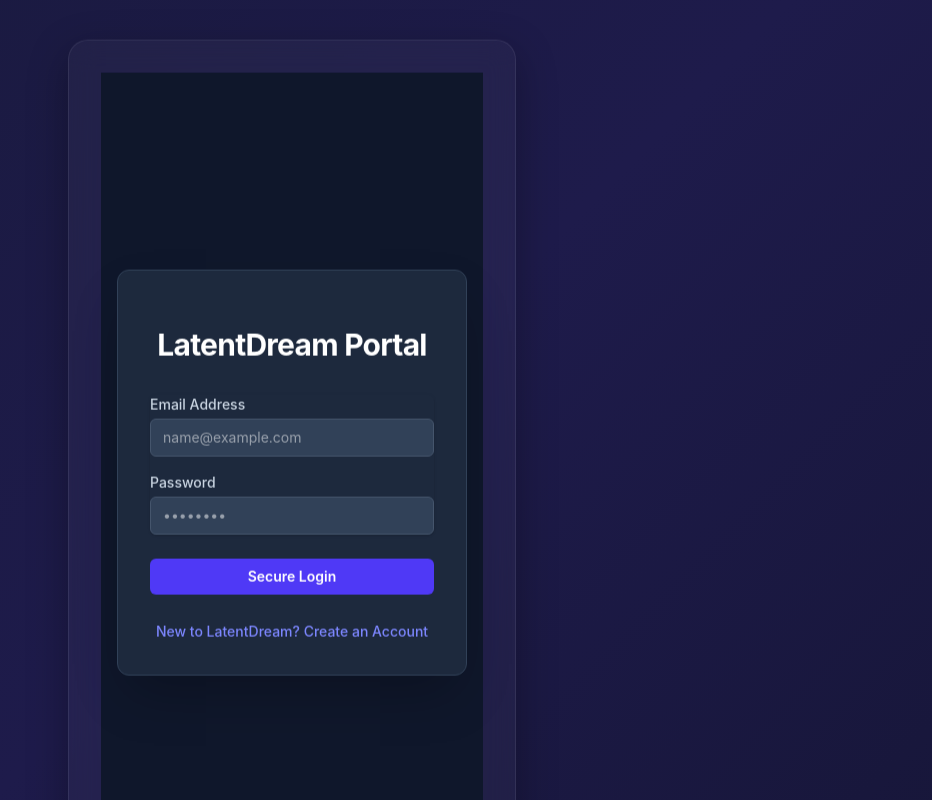
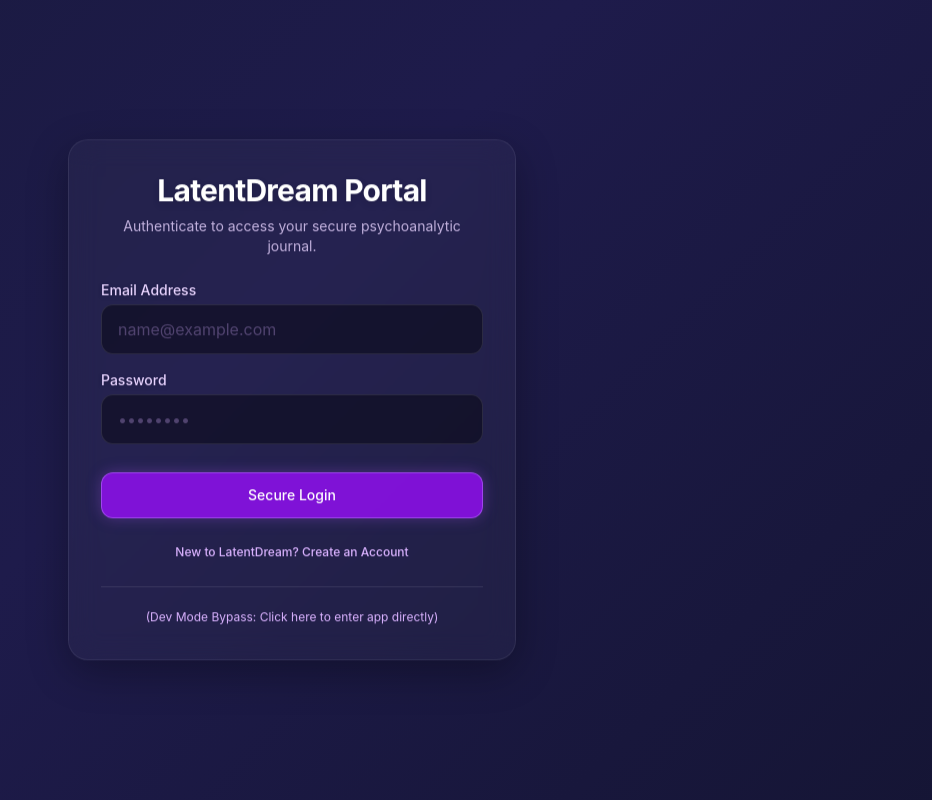
Before and after one commit to martinrosalind-byte/LatentDream, a React (Vite) app in the folder latentdream_frontend/: page / in a window 1280 px wide. Shown: the top 800 px of the page, without its empty margins (348-1280 px from the left). Built offline with nearby package versions, Linux system fonts and the light colour scheme; no server answers.

Commit message:
style: implement glassmorphic UI for authentication portal and patch Firebase routing callback

```diff
--- a/latentdream_frontend/src/components/Login.jsx
+++ b/latentdream_frontend/src/components/Login.jsx
@@ -5,13 +5,19 @@
  * interface between session validation frameworks (FR-001) and credential registration
  * pipelines (FR-002), executing non-blocking asynchronous handshakes with the
  * underlying Firebase Identity Provider architecture.
+ *
+ * Technical & UI Design Considerations:
+ * - Implements asynchronous try/catch blocks for resilient network error handling.
+ * - Integrates with parent Glassmorphic UI wrappers, utilizing translucent input
+ * surfaces and luminous interaction states to maintain immersive aesthetics.
+ * - Triggers state-lifting callbacks upon successful cryptographic token validation.
  */
 
 import React, { useState } from 'react';
 import { signInWithEmailAndPassword, createUserWithEmailAndPassword } from 'firebase/auth';
 import { auth } from '../firebase';
 
-const Login = () => {
+const Login = ({ onLoginSuccess }) => {
   // Encapsulates transactional state hooks for interface tracking
   const [isSignUp, setIsSignUp] = useState(false);
   const [email, setEmail] = useState('');
@@ -33,12 +39,13 @@
       if (isSignUp) {
         // Dispatches network payload to establish a novel user identity record (FR-001)
         await createUserWithEmailAndPassword(auth, email, password);
-        alert("Account registered successfully!");
-        setIsSignUp(false);
+        // Automatically pivot to the logged-in state upon successful registration
+        if (onLoginSuccess) onLoginSuccess();
       } else {
         // Dispatches identity signatures to validate an active session domain (FR-001)
         await signInWithEmailAndPassword(auth, email, password);
-        alert("Login successful!");
+        // Pivot to the application interior
+        if (onLoginSuccess) onLoginSuccess();
       }
     } catch (err) {
       // Isolates state anomalies and exposes standardized network exception descriptors
@@ -49,39 +56,51 @@
   };
 
   return (
-    <div className="flex min-h-screen items-center justify-center bg-slate-900 px-4 py-12">
-      <div className="w-full max-w-md space-y-8 rounded-xl bg-slate-800 p-8 shadow-2xl border border-slate-700">
-        <div>
-          <h2 className="mt-6 text-center text-3xl font-bold tracking-tight text-white">
+    /* Stripped outer backgrounds: Relies on the .dream-card wrapper from App.jsx */
+    <div className="w-full space-y-6">
+
+      <div className="text-center">
+        <h2 className="text-3xl font-bold tracking-tight text-white drop-shadow-md">
           {isSignUp ? "Create Dreamer Account" : "LatentDream Portal"}
         </h2>
+        <p className="mt-2 text-sm text-purple-200/80">
+          {isSignUp
+            ? "Register to begin logging your subconscious narratives."
+            : "Authenticate to access your secure psychoanalytic journal."}
+        </p>
       </div>
 
-        <form className="mt-8 space-y-6" onSubmit={handleAuthSubmit}>
+      <form className="mt-6 space-y-5" onSubmit={handleAuthSubmit}>
+        {/* Dynamic Exception UI Layout */}
         {error && (
-            <div className="rounded-md bg-red-900/50 p-3 text-sm text-red-400 border border-red-800">
+          <div className="rounded-lg bg-red-900/40 p-3 text-sm text-red-200 border border-red-500/30 backdrop-blur-sm shadow-inner">
             {error}
           </div>
         )}
 
-          <div className="space-y-4 rounded-md shadow-sm">
+        <div className="space-y-4">
           <div>
-              <label className="block text-sm font-medium text-slate-300 mb-1">Email Address</label>
+            <label className="block text-sm font-medium text-purple-200 mb-1 drop-shadow-sm">
+              Email Address
+            </label>
+            {/* Translucent Dark Glass Input Fields */}
             <input
               type="email"
               required
-                className="w-full rounded-md border border-slate-600 bg-slate-700 px-3 py-2 text-white focus:border-indigo-500 focus:outline-none sm:text-sm"
+              className="w-full rounded-xl border border-white/10 bg-black/40 px-4 py-3 text-white placeholder-purple-300/30 focus:border-purple-400 focus:ring-2 focus:ring-purple-500/50 focus:bg-black/60 focus:outline-none transition-all duration-300 shadow-inner"
               placeholder="name@example.com"
               value={email}
               onChange={(e) => setEmail(e.target.value)}
             />
           </div>
           <div>
-              <label className="block text-sm font-medium text-slate-300 mb-1">Password</label>
+            <label className="block text-sm font-medium text-purple-200 mb-1 drop-shadow-sm">
+              Password
+            </label>
             <input
               type="password"
               required
-                className="w-full rounded-md border border-slate-600 bg-slate-700 px-3 py-2 text-white focus:border-indigo-500 focus:outline-none sm:text-sm"
+              className="w-full rounded-xl border border-white/10 bg-black/40 px-4 py-3 text-white placeholder-purple-300/30 focus:border-purple-400 focus:ring-2 focus:ring-purple-500/50 focus:bg-black/60 focus:outline-none transition-all duration-300 shadow-inner"
               placeholder="••••••••"
               value={password}
               onChange={(e) => setPassword(e.target.value)}
@@ -89,20 +108,22 @@
           </div>
         </div>
 
-          <div>
+        {/* Luminous Action Button */}
+        <div className="pt-2">
           <button
             type="submit"
             disabled={loading}
-              className="w-full flex justify-center rounded-md bg-indigo-600 px-3 py-2 text-sm font-semibold text-white hover:bg-indigo-500 disabled:opacity-50 transition-colors"
+            className="w-full flex justify-center rounded-xl bg-purple-600/80 px-4 py-3 text-sm font-medium text-white hover:bg-purple-500 disabled:bg-white/5 disabled:text-purple-300/40 border border-purple-400/50 shadow-[0_0_15px_rgba(168,85,247,0.3)] hover:shadow-[0_0_25px_rgba(168,85,247,0.6)] transition-all duration-300"
           >
             {loading ? "Processing..." : isSignUp ? "Register Account" : "Secure Login"}
           </button>
         </div>
 
+        {/* State Toggle Link */}
         <div className="text-center mt-4">
           <button
             type="button"
-              className="text-sm font-medium text-indigo-400 hover:text-indigo-300 bg-transparent border-none cursor-pointer"
+            className="text-xs font-medium text-purple-300 hover:text-purple-100 transition-colors bg-transparent border-none cursor-pointer"
             onClick={() => {
               setIsSignUp(!isSignUp);
               setError('');
@@ -113,7 +134,6 @@
         </div>
       </form>
     </div>
-    </div>
   );
 };
 
```
Lines whose indentation alone changed are shown as unchanged.
